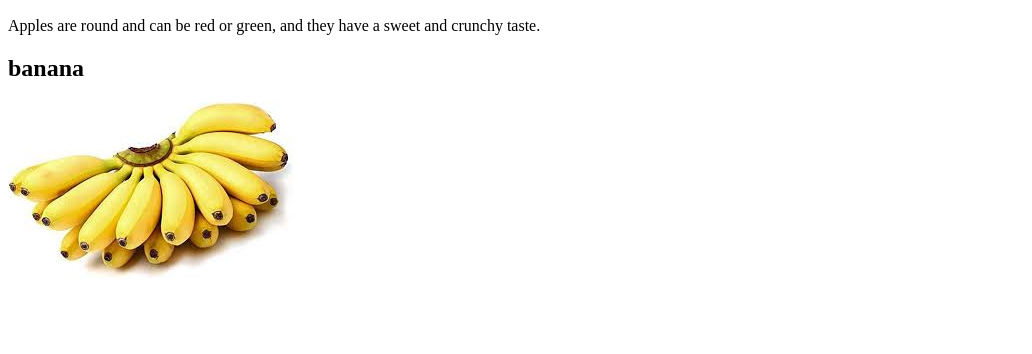
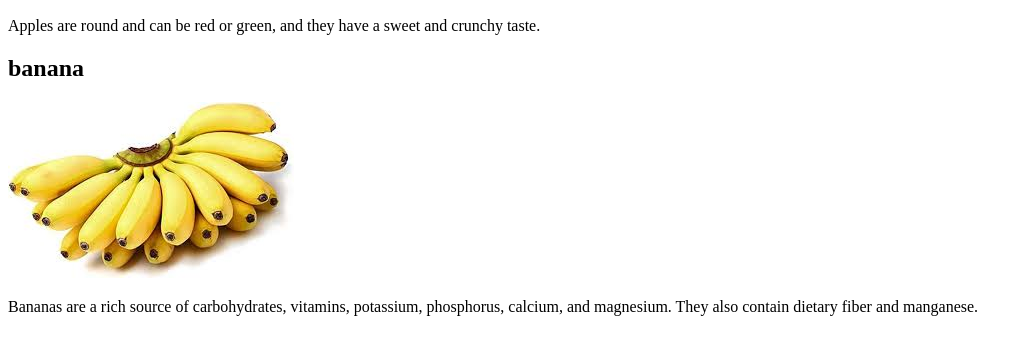
Before and after one commit to Pallavimanedeshmukh2003/assignment-8-fruit, a plain HTML site: page index.html in a window 1280 px wide. Shown: the part 308-662 px from the top of the page, without its empty margins (0-1032 px from the left). Drawn offline with Linux system fonts and the light colour scheme.

Commit message:
banana paragraph add

```diff
--- a/index.html
+++ b/index.html
@@ -10,6 +10,6 @@
     <p>Apples are round and can be red or green, and they have a sweet and crunchy taste.</p>
     <h2>banana</h2>
     <img src="/download.jpg" >
-
+    <p>Bananas are a rich source of carbohydrates, vitamins, potassium, phosphorus, calcium, and magnesium. They also contain dietary fiber and manganese.</p>
 </body>
 </html>
```
